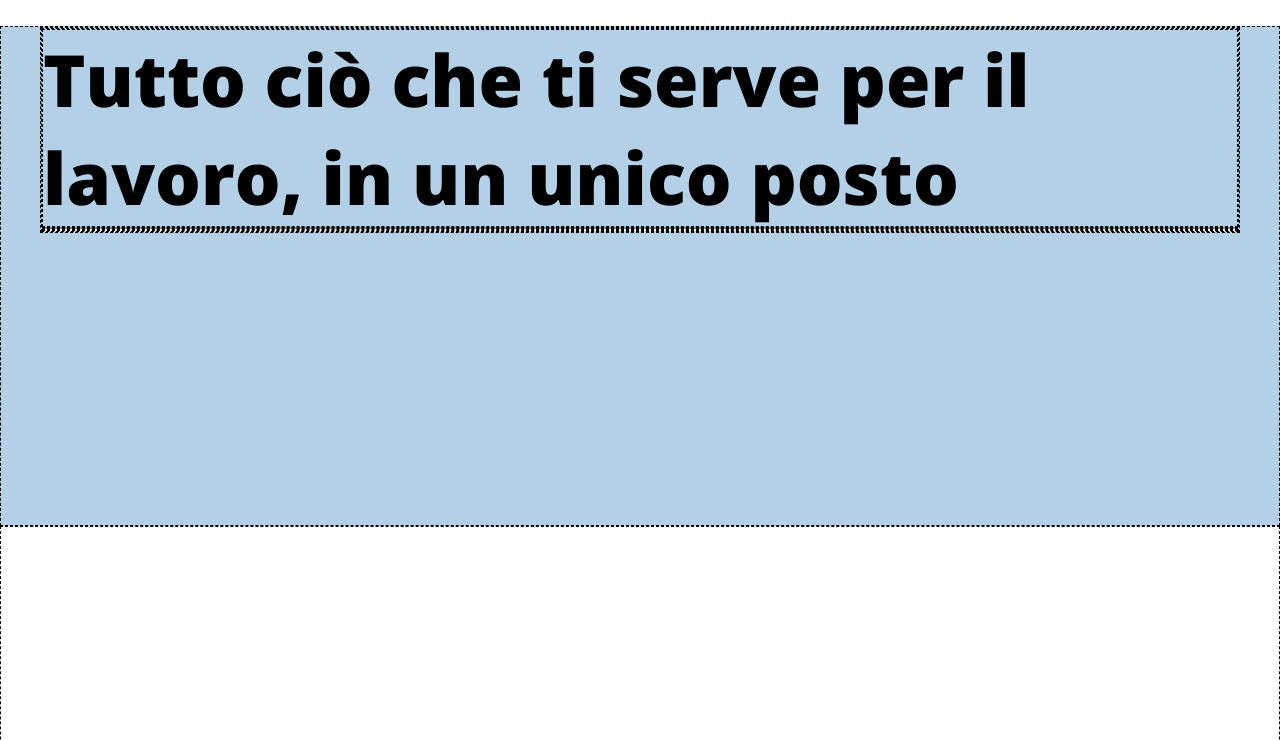
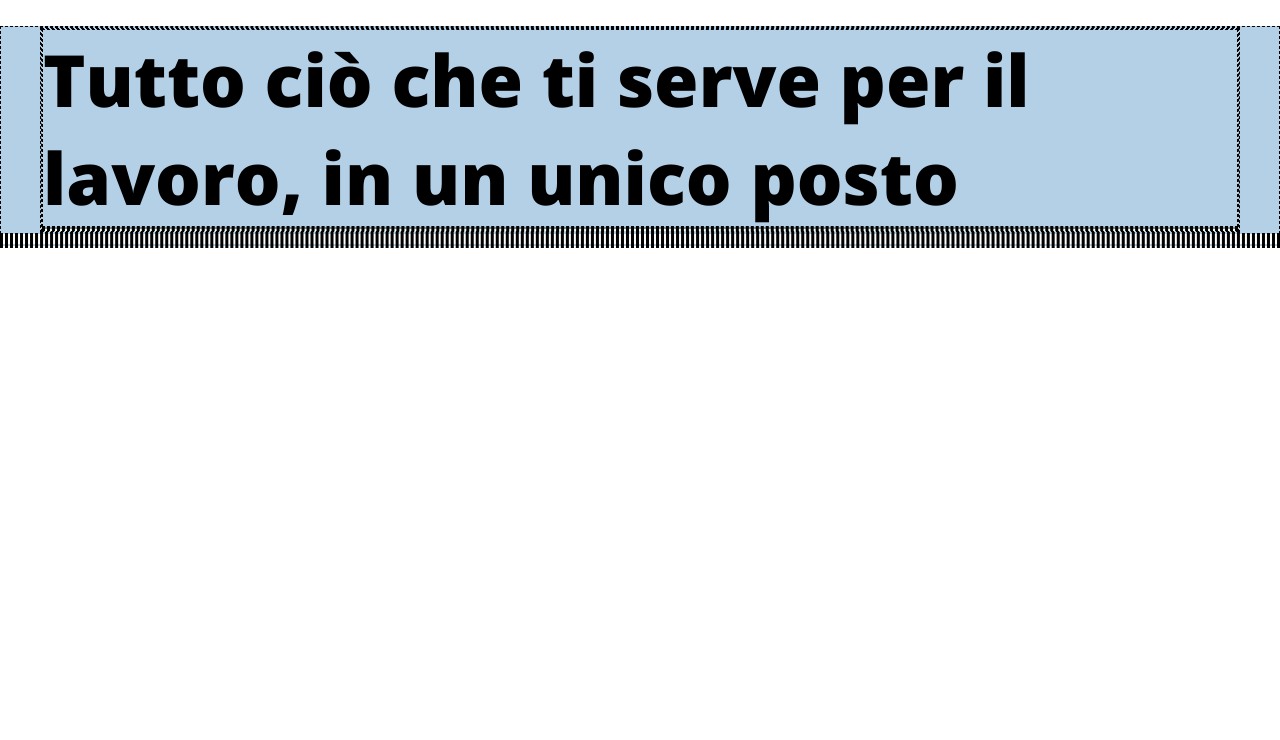
Before and after one commit to marinodilauro/htmlcss-dropbox, a plain HTML site: page index.html in a window 1280 px wide. Shown: the part 59-799 px from the top of the page. Drawn offline with nearby package versions, Linux system fonts and the light colour scheme.

Commit message:
Fix container debug height

```diff
--- a/assets/css/style.css
+++ b/assets/css/style.css
@@ -126,20 +126,20 @@ a {
   border: 1px dashed;
 }
 
-.section_300px {
+.section_510px {
   height: 300px;
 }
 
-.section_400px {
-  height: 400px;
+.section_680px {
+  height: 680px;
 }
 
-.section_500px {
-  height: 500px;
+.section_850px {
+  height: 850px;
 }
 
-.section_1000px {
-  height: 1000px;
+.section_1700px {
+  height: 1700px;
 }
 
 .container_4 {
```
